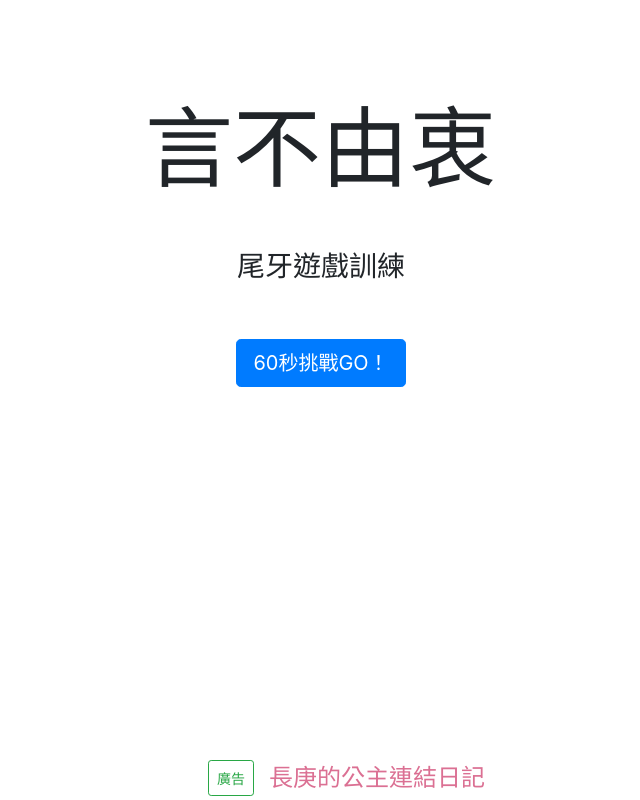
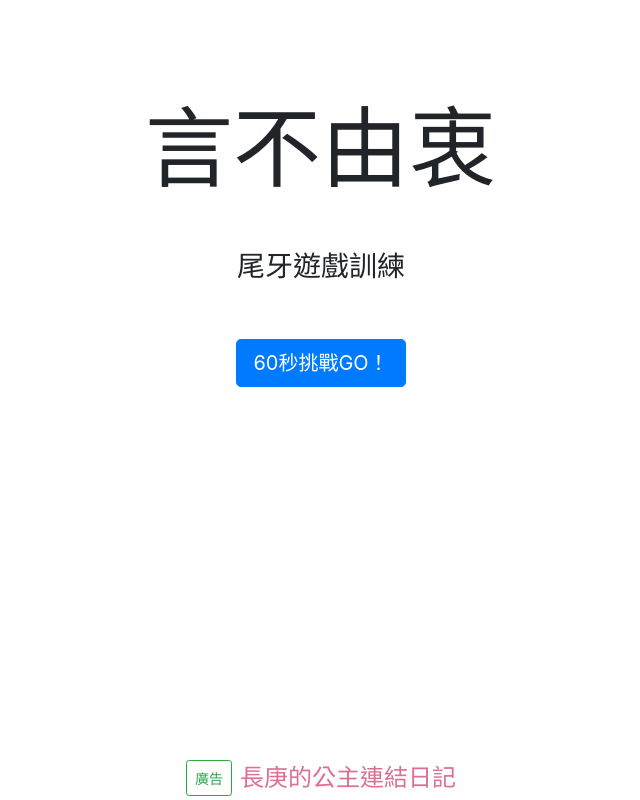
Before and after one commit to dannypc1628/Angular-Banquet-Game, an Angular app: page / in a window 1280 px wide. Shown: the whole page, without its empty margins (319-959 px from the left). Built offline with nearby package versions, Linux system fonts and the light colour scheme.

Commit message:
樣式調整

```diff
--- a/src/app/ad/ad.component.html
+++ b/src/app/ad/ad.component.html
@@ -1,10 +1,6 @@
 <div class="row fixed-bottom justify-content-center">
   <div class=" ad col-md-6 py-1 d-flex justify-content-center align-item-center rounded" (click)="goTo()">
-    <div class="col-md-5 col-4 row justify-content-end ">
-        <button class=" btn btn-outline-success btn-sm ">{{ad.type}}</button>
-    </div>
-    <div class="col-md-7 col align-self-center text-left">
+        <button class=" btn btn-outline-success btn-sm mr-2">{{ad.type}}</button>
       <a class="adLink align-middle" [style.color]='ad.color'> {{ad.title}}</a>
-    </div>
   </div>
 </div>
--- a/src/app/app.component.ts
+++ b/src/app/app.component.ts
@@ -22,7 +22,7 @@ export class AppComponent implements OnInit {
     },
     {
       type: '廣告',
-      title: '  長庚的作業簿',
+      title: '長庚的作業簿',
       link: 'https://www.facebook.com/dannyliu.me',
       color: 'rgb(30, 144, 255)',
     },
--- a/src/app/game/game.component.html
+++ b/src/app/game/game.component.html
@@ -23,9 +23,9 @@
   </div>
 </ng-container>
 <ng-container *ngIf="true==stoped">
-  得分：{{count}} &emsp;<span *ngIf="newMaxCount">打破新紀錄</span>
+  得分：{{count}} &emsp;<span *ngIf="newMaxCount">歷史新高！</span>
   <br />
-  最高連續答對：{{maxContinueCount}} &emsp;<span *ngIf="newMaxContinue">打破新紀錄</span>
+  最高連續答對：{{maxContinueCount}} &emsp;<span *ngIf="newMaxContinue">打破新紀錄！</span>
     <br>
     <button class=" my-3 mx-auto btn btn-lg btn-success" (click)="ngOnInit()">再來一次</button>
 
```
